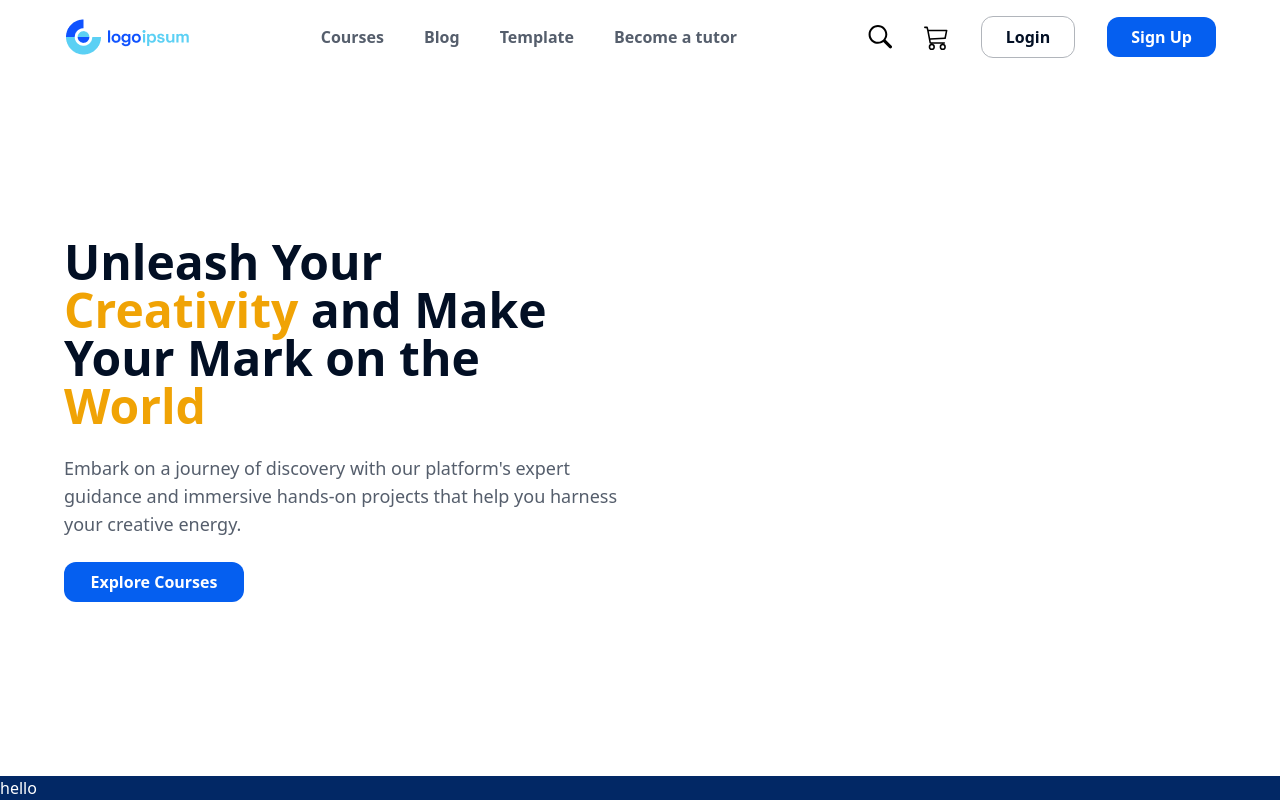
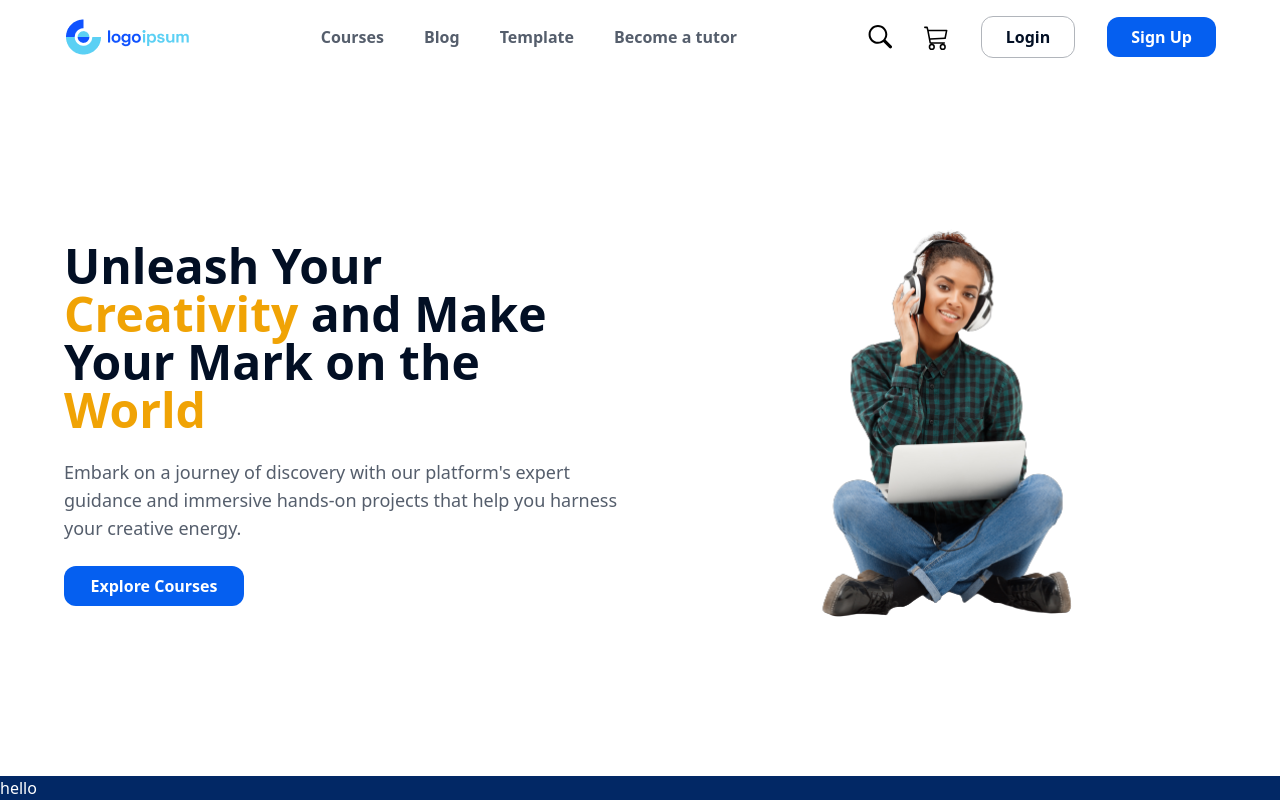
Before and after one commit to Sheriff-Oladimeji/e-learning, a React (Vite) app: page / in a window 1280 px wide. Built offline with nearby package versions, Linux system fonts and the light colour scheme.

Commit message:
feat: add hero image

```diff
--- a/src/components/header/HomeHeader.jsx
+++ b/src/components/header/HomeHeader.jsx
@@ -1,10 +1,10 @@
 /* eslint-disable react/no-unescaped-entities */
 
-
+import hero from "../../assets/hero.png"
 import Button from "../button/Button";
 const HomeHeader = () => {
   return (
-    <header className="flex  flex-col-reverse md:flex-row items-center justify-between mb-8 md:flex-row gap-8">
+    <header className="flex  flex-col-reverse items-center justify-between mb-8 md:flex-row gap-8">
       <div className="flex-1 flex flex-col text-center md:text-start gap-6">
         <h1 className="font-bold text-darkblue text-3xl md:text-5xl leading-snug">
           Unleash Your <span className="text-yellow">Creativity</span> and Make
@@ -22,9 +22,7 @@ const HomeHeader = () => {
           width="mx-auto md:mx-0 w-[180px]"
         />
       </div>
-      <div className="flex-1 w-full">
-
-     </div>
+    <img src={hero} alt="hero" className="flex-1 h-[400px] object-contain" />
     </header>
   );
 };
--- a/src/pages/home/Home.jsx
+++ b/src/pages/home/Home.jsx
@@ -3,7 +3,7 @@ import HomeHeader from "../../components/header/HomeHeader"
 
 const Home = () => {
   return (
-    <main className="mt-28 md:mt-4 w-[90%] mx-auto">
+    <main className="mt-28 md:mt-6 w-[90%] mx-auto">
       <HomeHeader/>
    </main>
   )
```
Also changed, not shown: src/assets/hero.png (added).
